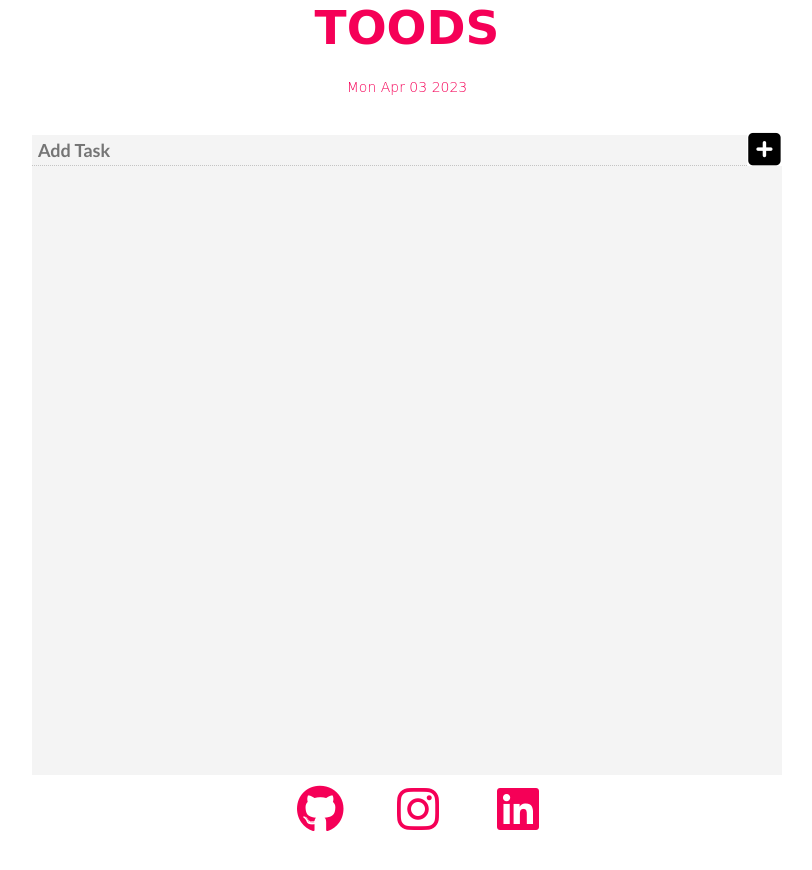
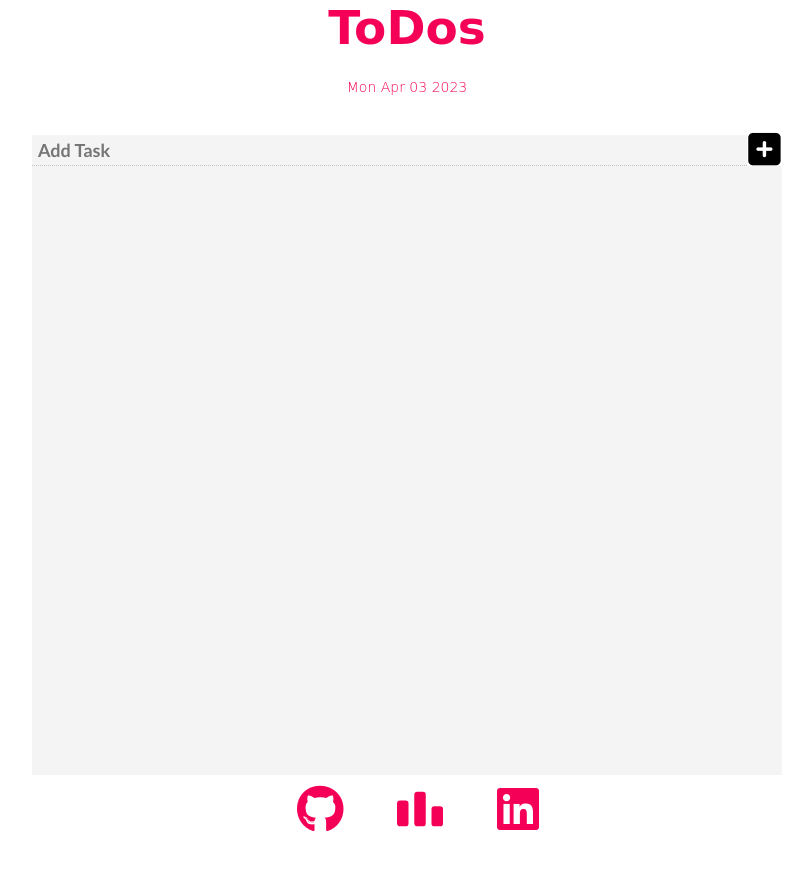
Before and after one commit to AkashPaloju/ToDos, a plain HTML site: page index.html in a window 1280 px wide. Shown: the whole page, without its empty margins (233-1045 px from the left). Drawn offline with Linux system fonts and the light colour scheme; a web font is replaced by a local one.

Commit message:
added codeforces

```diff
--- a/index.html
+++ b/index.html
@@ -13,7 +13,7 @@
     </head>
     <body>
         <header>
-            <h1>TOODS</h1>
+            <h1>ToDos</h1>
             <h3 id="ddate"></h3>
         </header>
         <div class="main">
@@ -28,7 +28,7 @@
         </div>
         <footer>
         <a href="https://github.com/AkashPaloju" target="_blank"><i class="fa-3x fa-brands fa-github btn" ></i></a>
-        <a href="https://www.instagram.com/narendramodi/" target="_blank"><i class="fa-3x fa-brands fa-instagram btn" ></i></a>
+        <a href="https://codeforces.com/profile/akashpaloju" target="_blank"><img src=codeforces.svg></a>
         <a href="https://www.linkedin.com/in/akash-paloju-340795257 " target=_blank"><i class="fa-3x fa-brands fa-linkedin btn"></i></a>
         </footer>
         <script src="app.js"></script>
```
